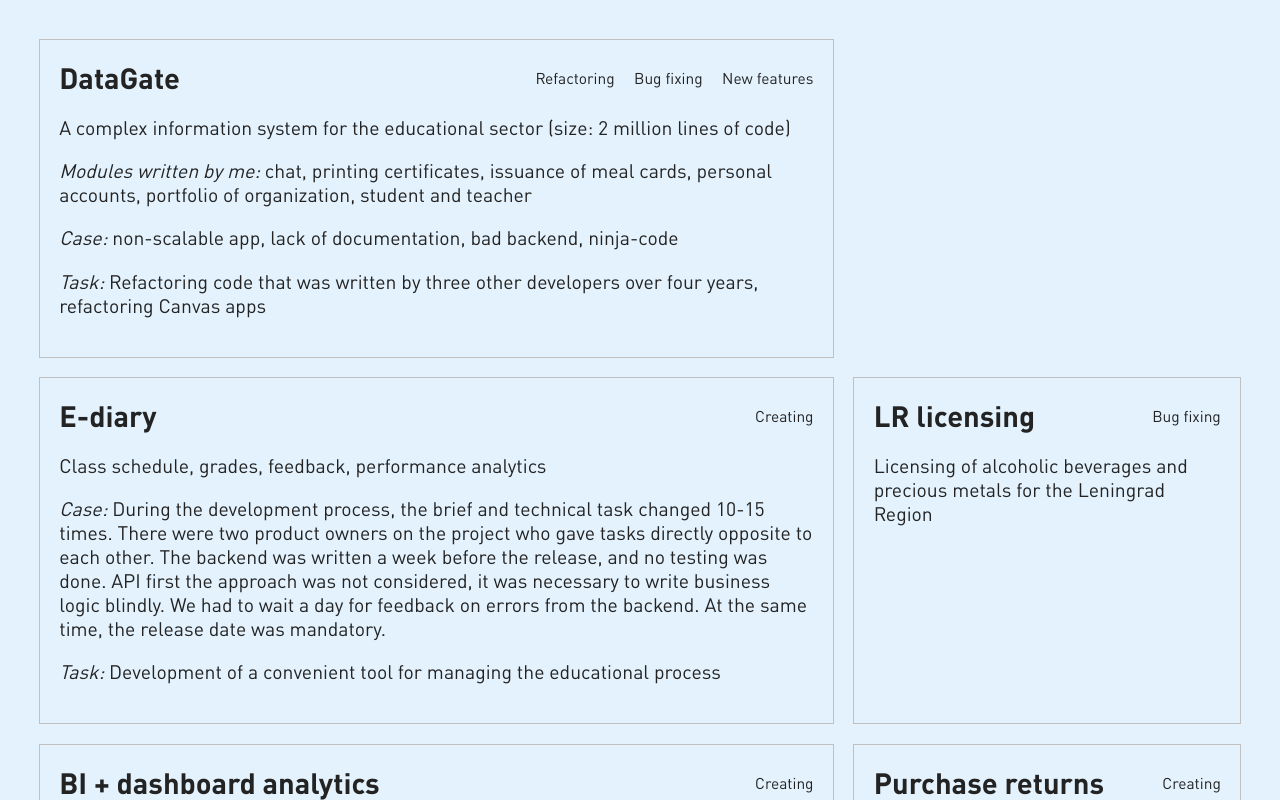
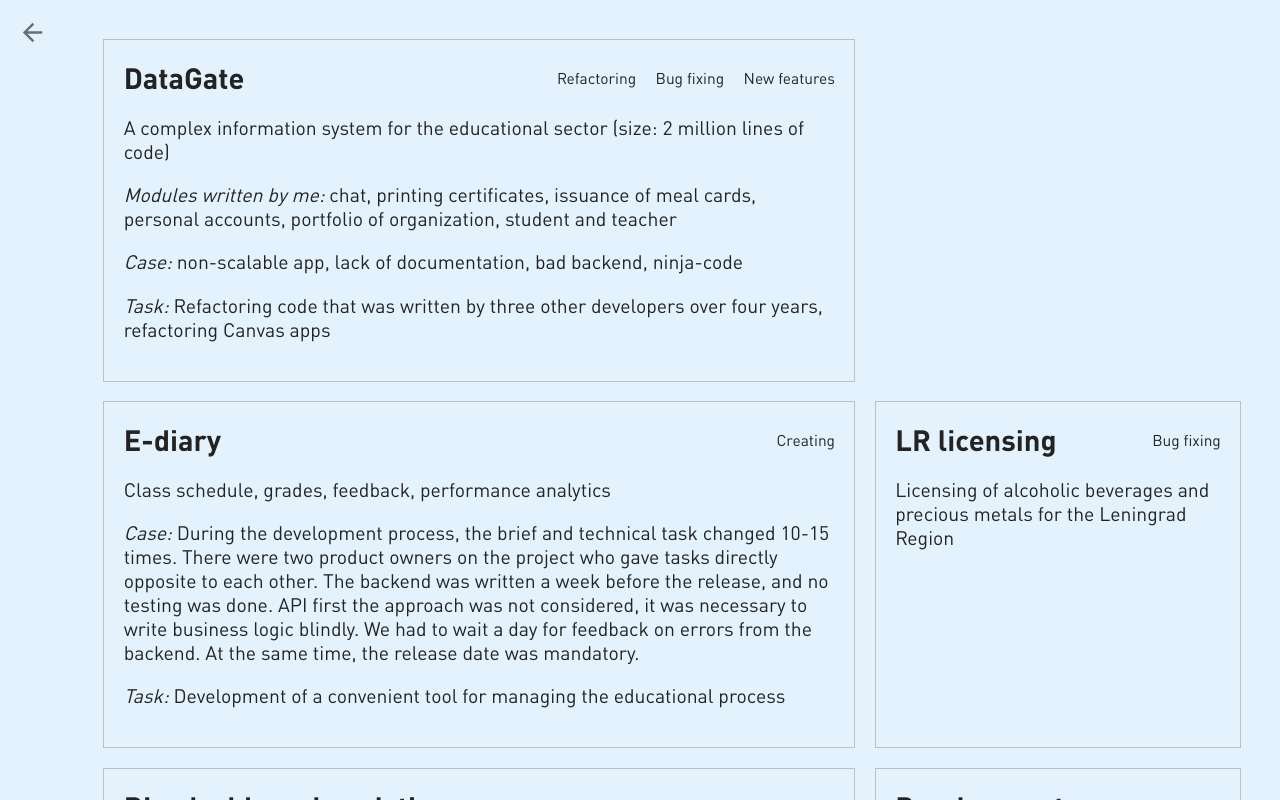
Before and after one commit to allgloryforrobots/portfolio, a React (Create React App) app: page /projects in a window 1280 px wide. Built offline with nearby package versions, Linux system fonts and the light colour scheme.

Commit message:
'return_to_main'

```diff
--- a/package.json
+++ b/package.json
@@ -3,6 +3,10 @@
   "version": "0.1.0",
   "private": true,
   "dependencies": {
+    "@emotion/react": "^11.10.5",
+    "@emotion/styled": "^11.10.5",
+    "@mui/icons-material": "^5.11.0",
+    "@mui/material": "^5.11.0",
     "@testing-library/jest-dom": "^5.16.5",
     "@testing-library/react": "^13.4.0",
     "@testing-library/user-event": "^13.5.0",
--- a/src/components/Contacts/index.jsx
+++ b/src/components/Contacts/index.jsx
@@ -1,8 +1,12 @@
 import styles from './Contacts.module.scss'
+import { IconBack } from '../Utils'
 
 export const Contacts = () => {
 
     return (
+        <>
+            <IconBack/>
+
             <div className={styles.contacts}>
                 <div className={styles.contacts__mailbox}>
                     <div className={styles.mailbox__title}>Contacts</div>
@@ -11,6 +15,8 @@ export const Contacts = () => {
                     <div>+79319872006</div>
                 </div>
             </div>
+        </>
+
     )
 
 }
--- a/src/components/Hello/index.jsx
+++ b/src/components/Hello/index.jsx
@@ -2,10 +2,10 @@ import { NavLink } from 'react-router-dom'
 import styles from './Hello.module.scss'
 import clsx from 'clsx'
 
-
 export const Hello = () => {
 
     return (
+        <>
             <div className={styles.hello}>
                 <div className={styles.hello__title}>Hello</div>
                 <div className={styles.hello__about}>My name is Ilya, I'm a front-end developer</div>
@@ -40,5 +40,7 @@ export const Hello = () => {
 
                 </div>
             </div>
+        </>
+
     )
 }
--- a/src/components/Projects/index.jsx
+++ b/src/components/Projects/index.jsx
@@ -1,12 +1,13 @@
 import styles from './Projects.module.scss'
 import clsx from 'clsx'
-
+import { IconBack } from '../Utils'
 
 export const Projects = () => {
 
     return (
+        <>
+            <IconBack/>
             <div className={styles.projects}>
-
 
                 <div className={clsx(styles.projects__card, styles.projects__card_twice)}>
 
@@ -169,6 +170,8 @@ export const Projects = () => {
 
 
             </div>
+        </>
+
     )
 
 }
--- a/src/components/SkillsBlock/index.jsx
+++ b/src/components/SkillsBlock/index.jsx
@@ -1,8 +1,19 @@
 import styles from './SkillsBlock.module.scss'
+import ArrowBackIcon from '@mui/icons-material/ArrowBack'
+import IconButton from '@mui/material/IconButton'
+import { NavLink } from 'react-router-dom'
 
 
 export const SkillsBlock= () => {
     return (
+        <>
+            <NavLink style={{padding: "0.5rem"}} to="/">
+                <IconButton aria-label="To main page">
+                    <ArrowBackIcon/>
+                </IconButton>
+            </NavLink>
+
+
             <div className={styles.skillBlock}>
                 <div className={styles.skillBlock__card}>
 
@@ -75,5 +86,7 @@ export const SkillsBlock= () => {
 
                 </div>
             </div>
+        </>
+
     )
 }
--- /dev/null
+++ b/src/components/Utils/IconBack.jsx
@@ -0,0 +1,14 @@
+import ArrowBackIcon from '@mui/icons-material/ArrowBack'
+import IconButton from '@mui/material/IconButton'
+import { NavLink } from 'react-router-dom'
+
+export const IconBack  = () => {
+    return (
+    <NavLink style={{padding: "0.5rem"}} to="/">
+        <IconButton aria-label="To main page">
+            <ArrowBackIcon/>
+        </IconButton>
+    </NavLink>
+    )
+
+}
--- /dev/null
+++ b/src/components/Utils/index.js
@@ -0,0 +1 @@
+export * from './IconBack'
```
Also changed, not shown: src/pages/ContactsPage.jsx (renamed from src/pages/ContactsPage.js), src/pages/MainPage.jsx (renamed from src/pages/MainPage.js), src/pages/ProjectsPage.jsx (renamed from src/pages/ProjectsPage.js), src/pages/SkillsPage.jsx (renamed from src/pages/SkillsPage.js), 1 other file (tests, documents, lock files or other folders). Lines whose indentation alone changed are shown as unchanged.
